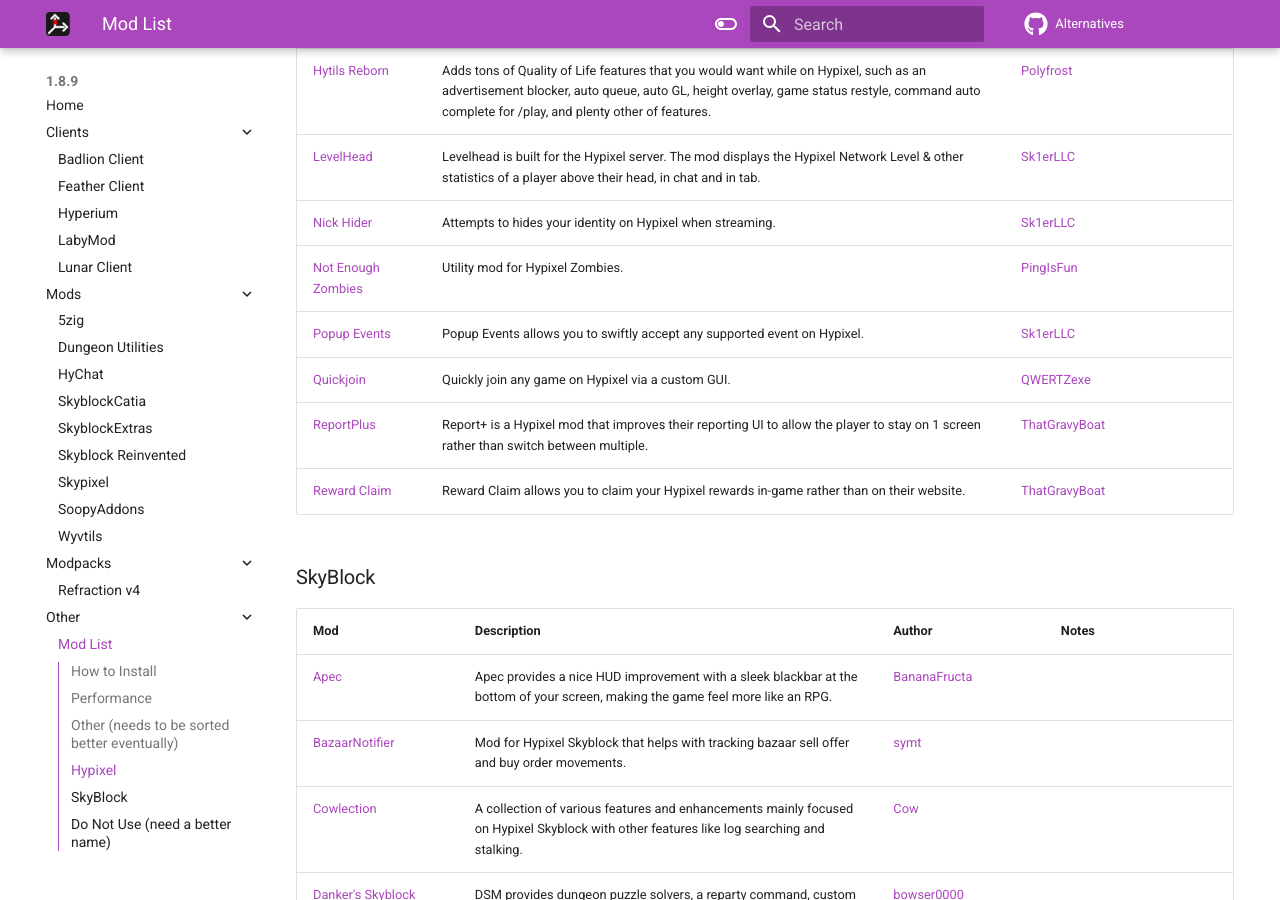
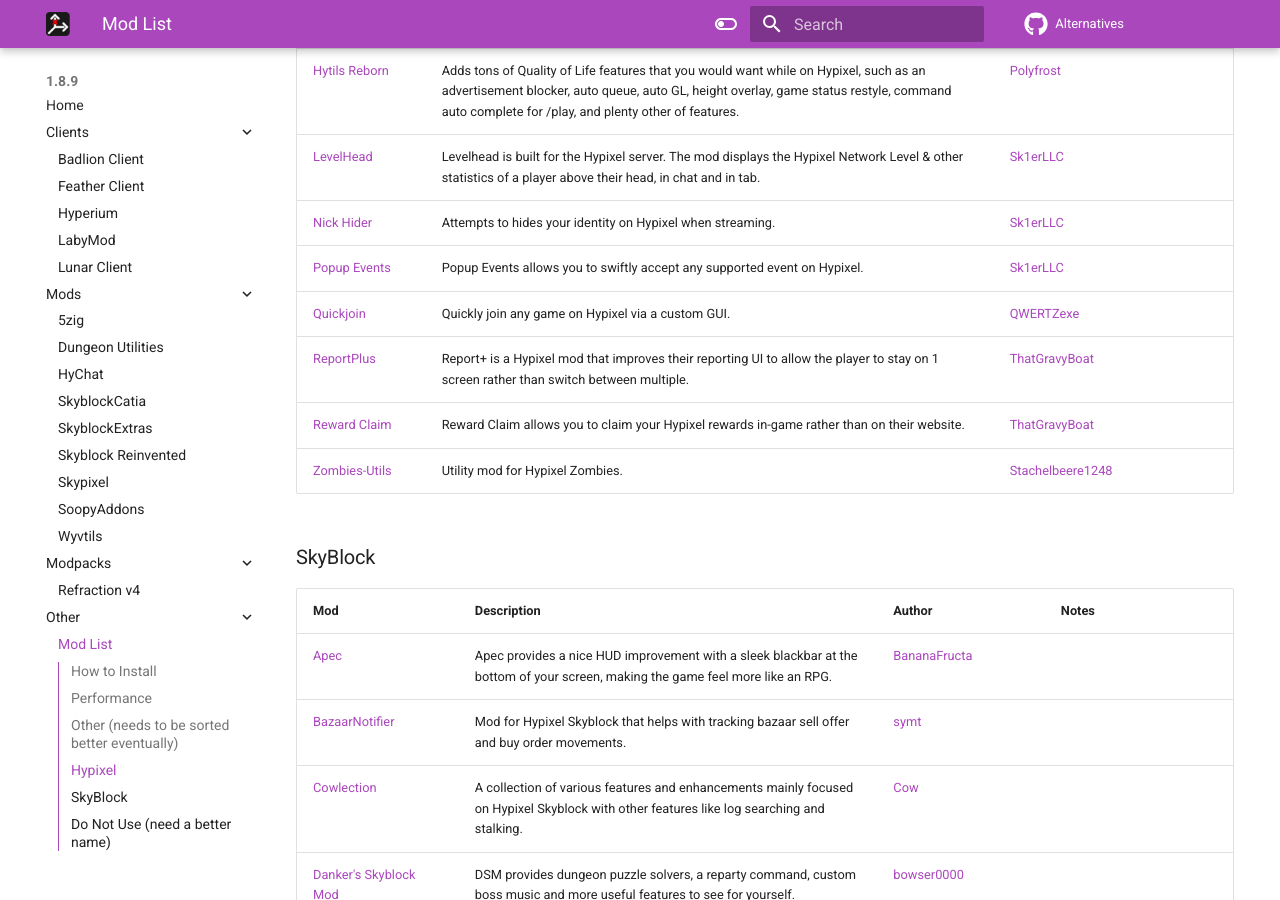
Before and after one commit to MicrocontrollersDev/Alternatives, an MkDocs documentation site: the page built from docs/1.8.9/modlist.md, in a window 1280 px wide and 900 px high, scrolled down 5568 px. Built offline with MkDocs 1.6.1 and Material for MkDocs 9.7.7, drawn with Linux system fonts in a browser that asks for light colours; comment, search, counter and statistics services are not loaded.

Commit message:
add zombies-utils

```diff
--- a/docs/1.8.9/modlist.md
+++ b/docs/1.8.9/modlist.md
@@ -77,11 +77,11 @@
 | [Hytils Reborn](https://modrinth.com/mod/hytils) | Adds tons of Quality of Life features that you would want while on Hypixel, such as an advertisement blocker, auto queue, auto GL, height overlay, game status restyle, command auto complete for /play, and plenty other of features. | [Polyfrost](https://github.com/Polyfrost) |
 | [LevelHead](https://sk1er.club/mods/level_head) | Levelhead is built for the Hypixel server. The mod displays the Hypixel Network Level & other statistics of a player above their head, in chat and in tab. | [Sk1erLLC](https://github.com/Sk1erLLC) |
 | [Nick Hider](https://sk1er.club/mods/nick_hider) | Attempts to hides your identity on Hypixel when streaming. | [Sk1erLLC](https://github.com/Sk1erLLC) |
-| [Not Enough Zombies](https://modrinth.com/mod/nez) | Utility mod for Hypixel Zombies. | [PingIsFun](https://github.com/mod/PingIsFun) |
 | [Popup Events](https://sk1er.club/mods/popup_events) | Popup Events allows you to swiftly accept any supported event on Hypixel. | [Sk1erLLC](https://github.com/Sk1erLLC) |
 | [Quickjoin](https://modrinth.com/mod/quickjoin) | Quickly join any game on Hypixel via a custom GUI. | [QWERTZexe](https://github.com/QWERTZexe) |
 | [ReportPlus](https://github.com/ThatGravyBoat/ReportPlus/releases/latest) | Report+ is a Hypixel mod that improves their reporting UI to allow the player to stay on 1 screen rather than switch between multiple. | [ThatGravyBoat](https://github.com/ThatGravyBoat) |
 | [Reward Claim](https://modrinth.com/mod/reward-claim) | Reward Claim allows you to claim your Hypixel rewards in-game rather than on their website. | [ThatGravyBoat](https://github.com/ThatGravyBoat) |
+| [Zombies-Utils](https://github.com/Stachelbeere1248/zombies-utils/releases/latest) | Utility mod for Hypixel Zombies. | [Stachelbeere1248](https://github.com/Stachelbeere1248) |
 
 ### SkyBlock
 
```
